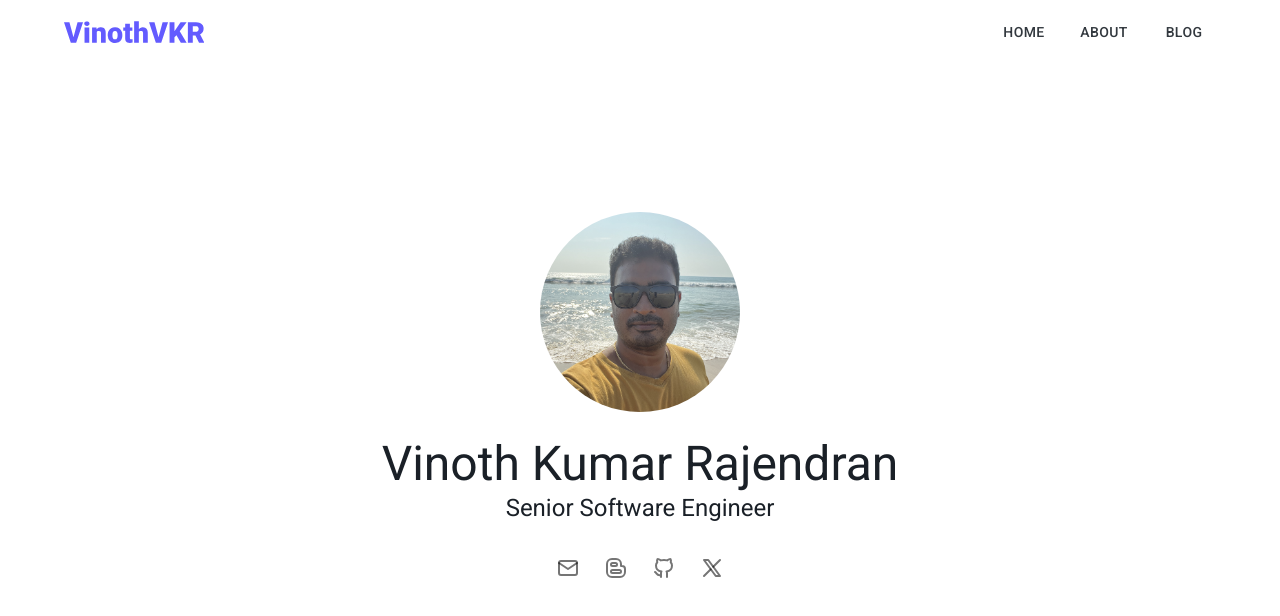
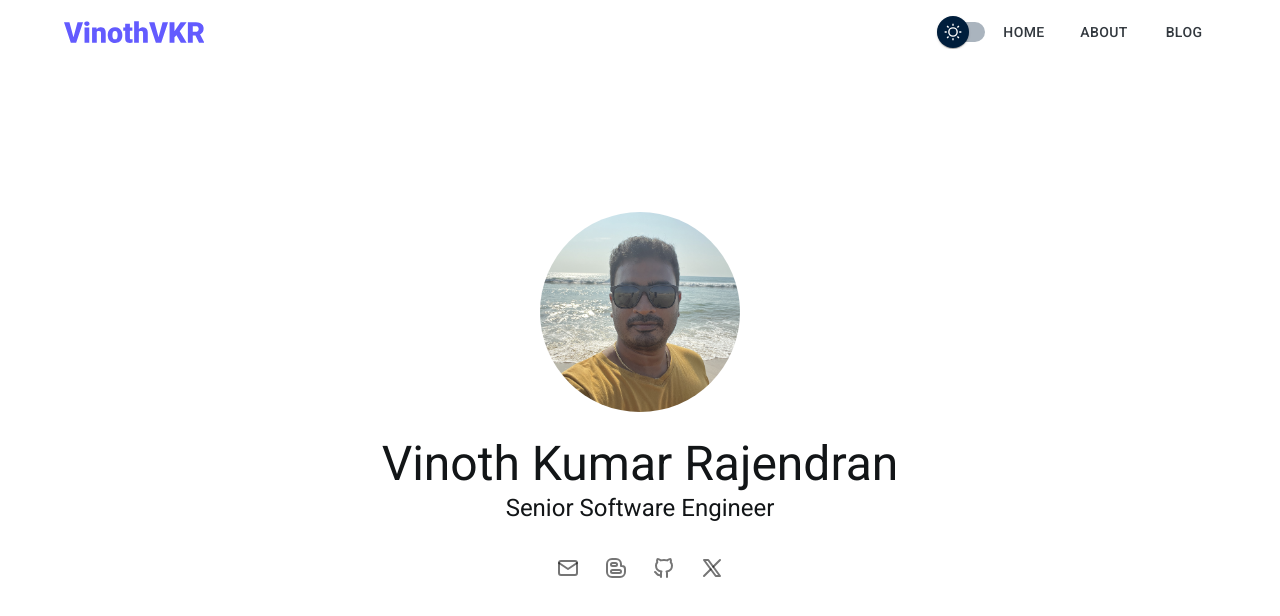
Before and after one commit to vinothvkr/vinothvkr.github.io, a React (Vite) app: page / in a window 1280 px wide. Shown: the top 616 px of the page. Built offline with nearby package versions, Linux system fonts and the light colour scheme.

Commit message:
make some changes

```diff
--- a/src/layout/Header.tsx
+++ b/src/layout/Header.tsx
@@ -14,11 +14,12 @@ import {
   Toolbar,
   useTheme,
 } from '@mui/material';
-import Logo from '../components/logo/Logo';
-import useResponsive from '../hooks/useResponsive';
+import Logo from '@/components/logo/Logo';
+import useResponsive from '@/hooks/useResponsive';
 import { useState } from 'react';
 import { IconMenu2 } from '@tabler/icons-react';
 import { Link as RouterLink } from 'react-router-dom';
+import ThemeModeSwitch from '@/components/theme-mode-switch/ThemeModeSwitch';
 
 type Link = {
   title: string;
@@ -86,6 +87,9 @@ export default function Header() {
           >
             <Logo />
             <Box flexGrow="1" />
+            <Box sx={{ mr: { xs: 2, md: 0 } }}>
+              <ThemeModeSwitch />
+            </Box>
             {isDesktop && (
               <Stack direction="row" spacing={2}>
                 {links.map(item => (
@@ -108,7 +112,6 @@ export default function Header() {
                 aria-label="open drawer"
                 edge="start"
                 onClick={handleDrawerToggle}
-                sx={{ mr: 2 }}
               >
                 <IconMenu2 />
               </IconButton>
--- a/src/sections/home/Hero.tsx
+++ b/src/sections/home/Hero.tsx
@@ -8,16 +8,10 @@ export default function Hero() {
         <Stack sx={{ height: 'inherit' }} justifyContent="center" alignItems="center" spacing={3}>
           <Avatar alt="Vinoth Kumar Rajendran" src="/avatar.jpg" sx={{ width: 200, height: 200 }} />
           <Stack alignItems="center">
-            <Typography variant="h3" component="h1" color="#1A2027" textAlign="center">
+            <Typography variant="h3" component="h1" textAlign="center">
               Vinoth Kumar Rajendran
             </Typography>
-            <Typography
-              variant="h5"
-              component="h2"
-              color="#1A2027"
-              textAlign="center"
-              sx={{ mt: 0 }}
-            >
+            <Typography variant="h5" component="h2" textAlign="center" sx={{ mt: 0 }}>
               Senior Software Engineer
             </Typography>
           </Stack>
--- a/src/theme/index.tsx
+++ b/src/theme/index.tsx
@@ -7,21 +7,21 @@ import {
 } from '@mui/material/styles';
 import { useMemo } from 'react';
 import palette from './palette';
+import { useSettingsContext } from '@/hooks/useSettingsContext';
 
 type Props = {
   children: React.ReactNode;
 };
 
 export default function ThemeProvider({ children }: Props) {
+  const { themeMode } = useSettingsContext();
+
   const themeOptions: ThemeOptions = useMemo(
     () => ({
-      palette: palette('light'),
-      // typography,
+      palette: palette(themeMode),
       shape: { borderRadius: 8 },
-      // shadows: shadows(themeMode),
-      // customShadows: customShadows(themeMode),
     }),
-    []
+    [themeMode]
   );
 
   const theme = createTheme(themeOptions);
--- a/src/theme/palette.ts
+++ b/src/theme/palette.ts
@@ -21,7 +21,7 @@ export default function palette(themeMode: 'light' | 'dark') {
     mode: 'dark',
     action: { disabledBackground: 'rgba(0, 0, 0, 0.12)' },
     background: {
-      default: 'var(--mui-palette-neutral-950)',
+      default: stormGrey[950],
       defaultChannel: '9 10 11',
       paper: 'var(--mui-palette-neutral-900)',
       level1: 'var(--mui-palette-neutral-800)',
@@ -67,9 +67,9 @@ export default function palette(themeMode: 'light' | 'dark') {
       contrastText: 'var(--mui-palette-common-black)',
     },
     text: {
-      primary: 'var(--mui-palette-neutral-100)',
+      primary: stormGrey[100],
       primaryChannel: '240 244 248',
-      secondary: 'var(--mui-palette-neutral-400)',
+      secondary: stormGrey[400],
       secondaryChannel: '159 166 173',
       disabled: 'var(--mui-palette-neutral-600)',
     },
@@ -133,9 +133,9 @@ export default function palette(themeMode: 'light' | 'dark') {
     text: {
       primary: nevada[900],
       primaryChannel: '33 38 54',
-      secondary: 'var(--mui-palette-neutral-500)',
+      secondary: stormGrey[500],
       secondaryChannel: '102 112 133',
-      disabled: 'var(--mui-palette-neutral-400)',
+      disabled: stormGrey[400],
     },
     warning: {
       ...california,
```
